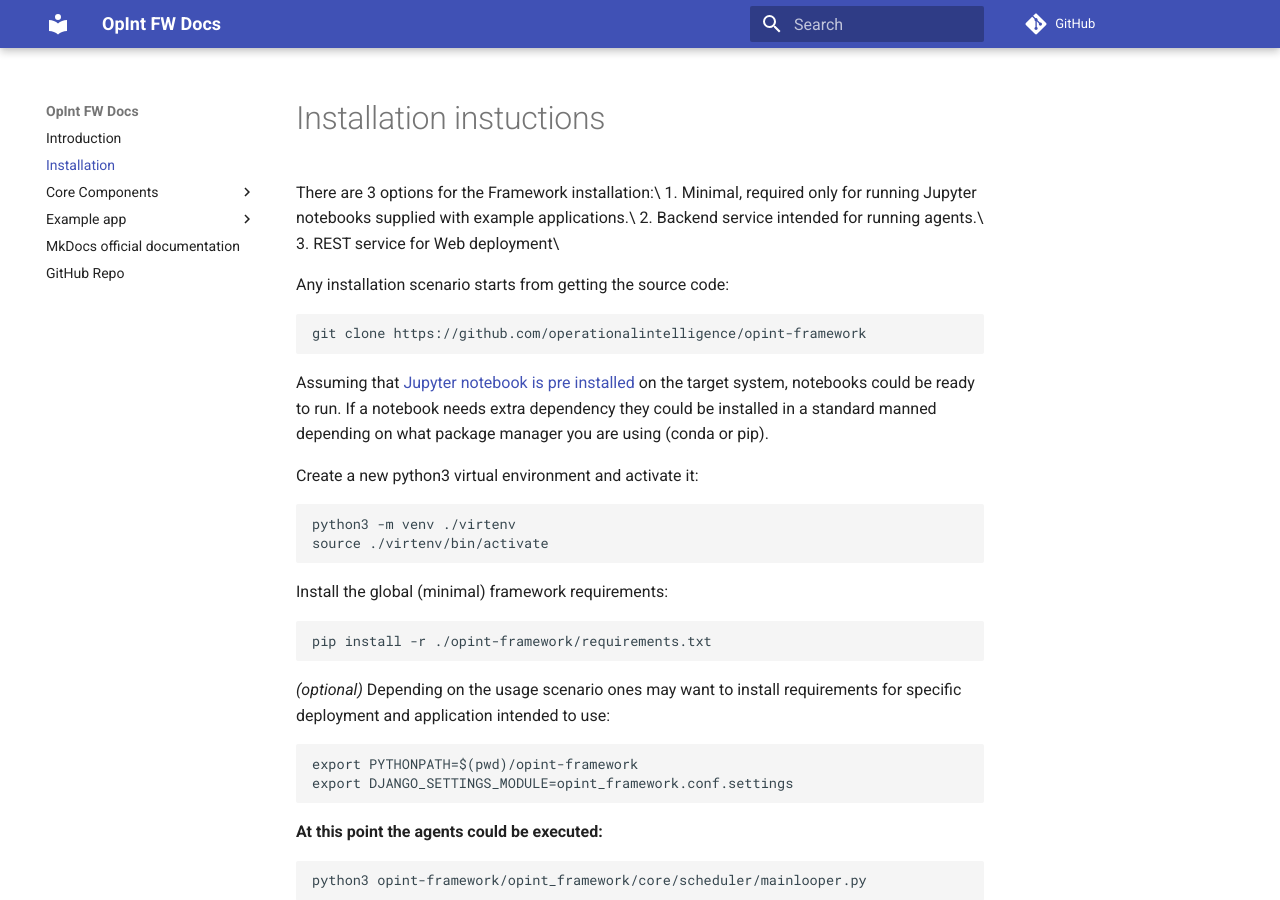
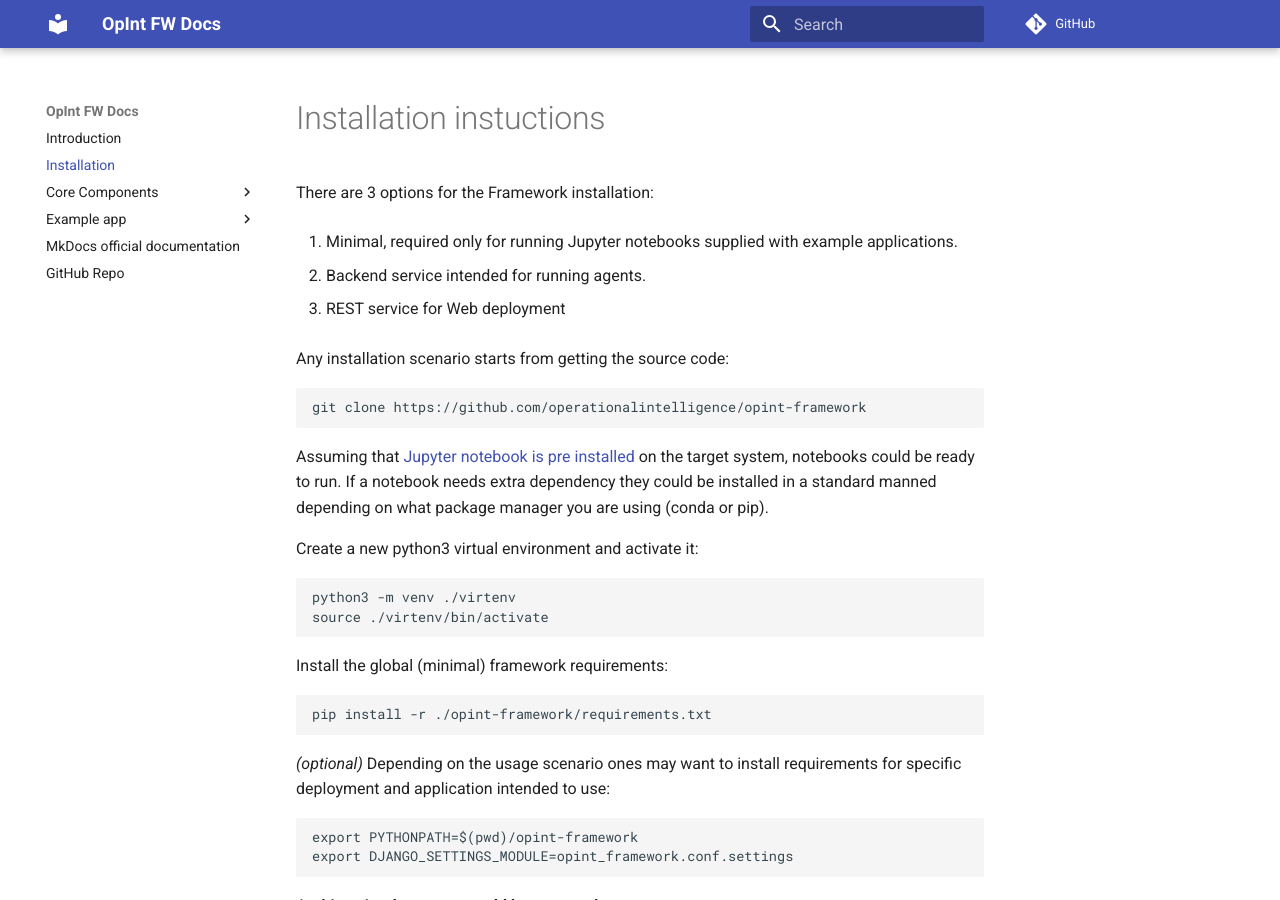
Before and after one commit to operationalintelligence/opint-framework-docs, an MkDocs documentation site: the page built from docs/install.md, in a window 1280 px wide and 900 px high. Built offline with MkDocs 1.6.1 and Material for MkDocs 9.7.7, drawn with Linux system fonts in a browser that asks for light colours; comment, search, counter and statistics services are not loaded.

Commit message:
adds line breakers

````diff
--- a/docs/install.md
+++ b/docs/install.md
@@ -1,9 +1,17 @@
 # Installation instuctions
 
-There are 3 options for the Framework installation:\
-1. Minimal, required only for running Jupyter notebooks supplied with example applications.\
-2. Backend service intended for running agents.\
-3. REST service for Web deployment\
+There are 3 options for the Framework installation:
+
+
+1. Minimal, required only for running Jupyter notebooks supplied with example applications.
+
+
+2. Backend service intended for running agents.
+
+
+3. REST service for Web deployment
+
+
 
 Any installation scenario starts from getting the source code:
 ```commandline
````
Also changed, not shown: docs/core_components/data_loader.md (+11 -4 lines), docs/core_components/data_loader_hdfs.md (+12 -3 lines).
